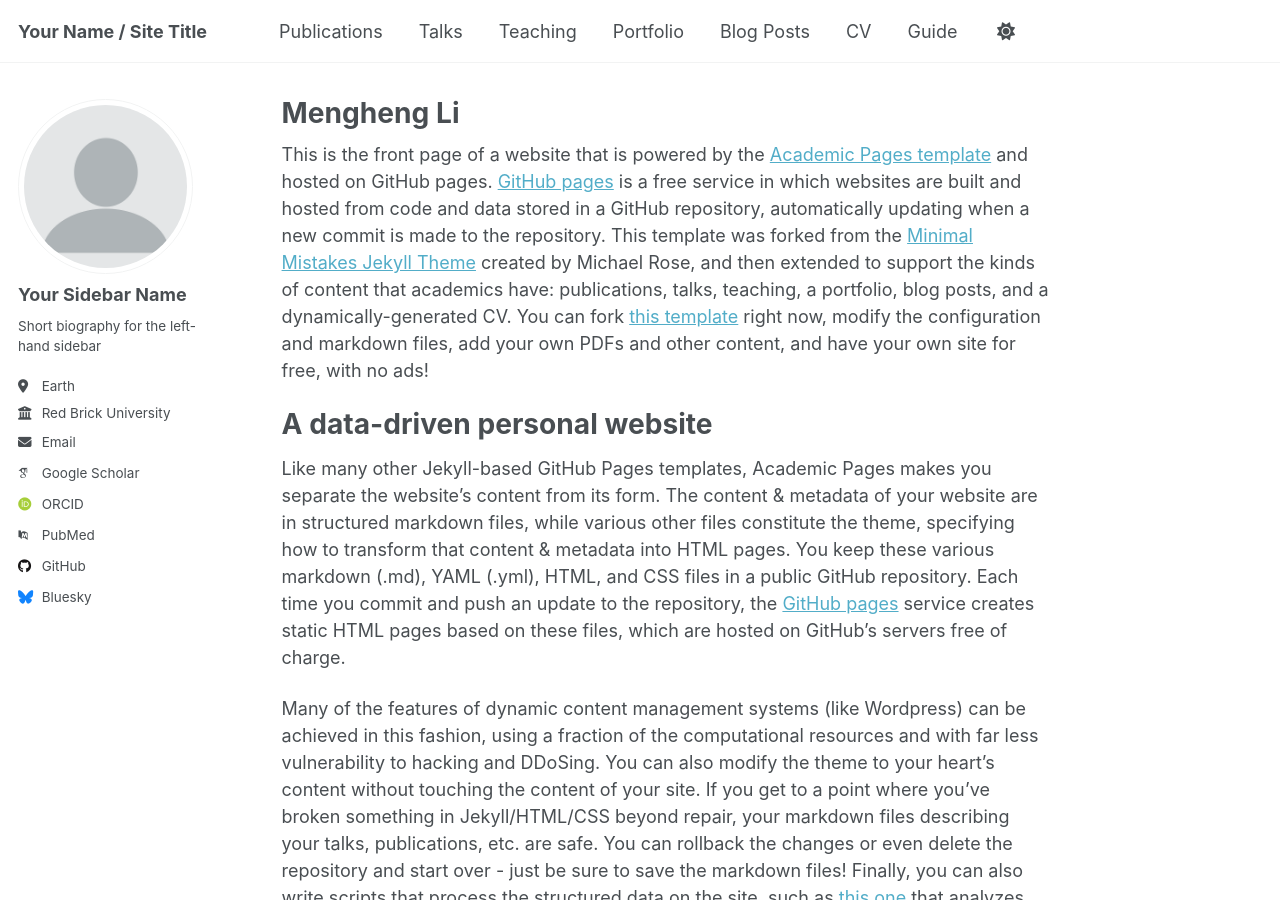
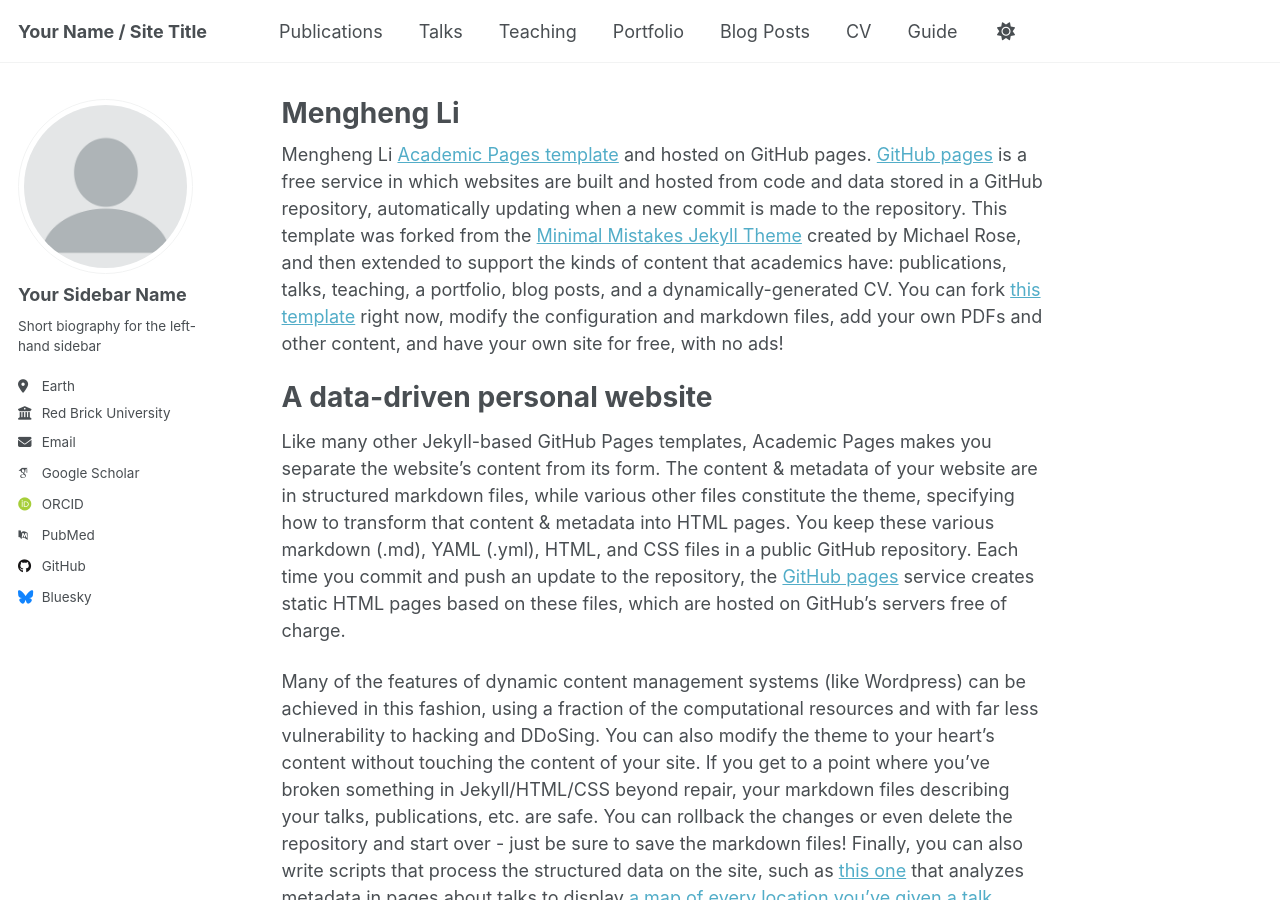
Before and after one commit to menghengli/menghengli.github.io, a Jekyll site: the page built from _pages/about.md, in a window 1280 px wide and 900 px high. Built offline with Jekyll 4.4.1, drawn with Linux system fonts in a browser that asks for light colours; some web fonts are replaced.

Commit message:
Update about.md

```diff
--- a/_pages/about.md
+++ b/_pages/about.md
@@ -7,7 +7,7 @@ redirect_from:
   - /about.html
 ---
 
-This is the front page of a website that is powered by the [Academic Pages template](https://github.com/academicpages/academicpages.github.io) and hosted on GitHub pages. [GitHub pages](https://pages.github.com) is a free service in which websites are built and hosted from code and data stored in a GitHub repository, automatically updating when a new commit is made to the repository. This template was forked from the [Minimal Mistakes Jekyll Theme](https://mmistakes.github.io/minimal-mistakes/) created by Michael Rose, and then extended to support the kinds of content that academics have: publications, talks, teaching, a portfolio, blog posts, and a dynamically-generated CV. You can fork [this template](https://github.com/academicpages/academicpages.github.io) right now, modify the configuration and markdown files, add your own PDFs and other content, and have your own site for free, with no ads!
+Mengheng Li [Academic Pages template](https://github.com/academicpages/academicpages.github.io) and hosted on GitHub pages. [GitHub pages](https://pages.github.com) is a free service in which websites are built and hosted from code and data stored in a GitHub repository, automatically updating when a new commit is made to the repository. This template was forked from the [Minimal Mistakes Jekyll Theme](https://mmistakes.github.io/minimal-mistakes/) created by Michael Rose, and then extended to support the kinds of content that academics have: publications, talks, teaching, a portfolio, blog posts, and a dynamically-generated CV. You can fork [this template](https://github.com/academicpages/academicpages.github.io) right now, modify the configuration and markdown files, add your own PDFs and other content, and have your own site for free, with no ads!
 
 A data-driven personal website
 ======
```
